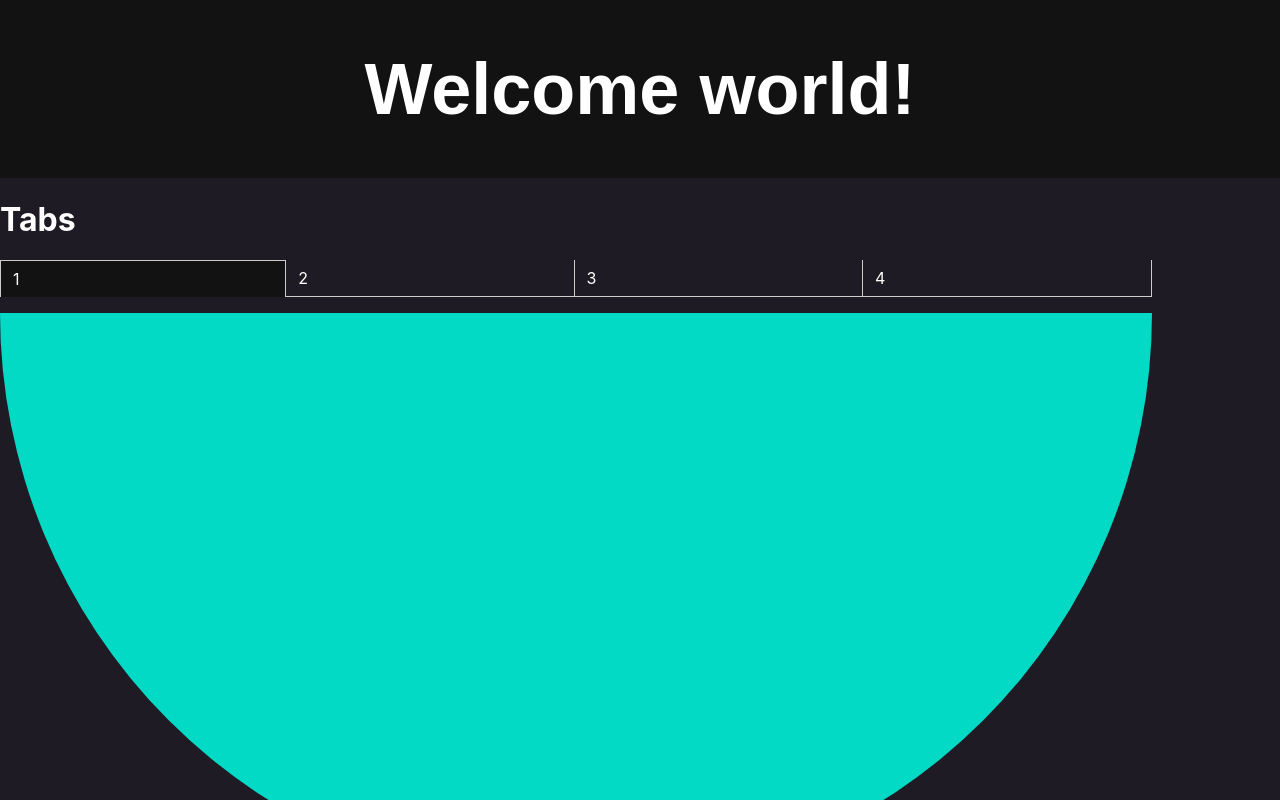
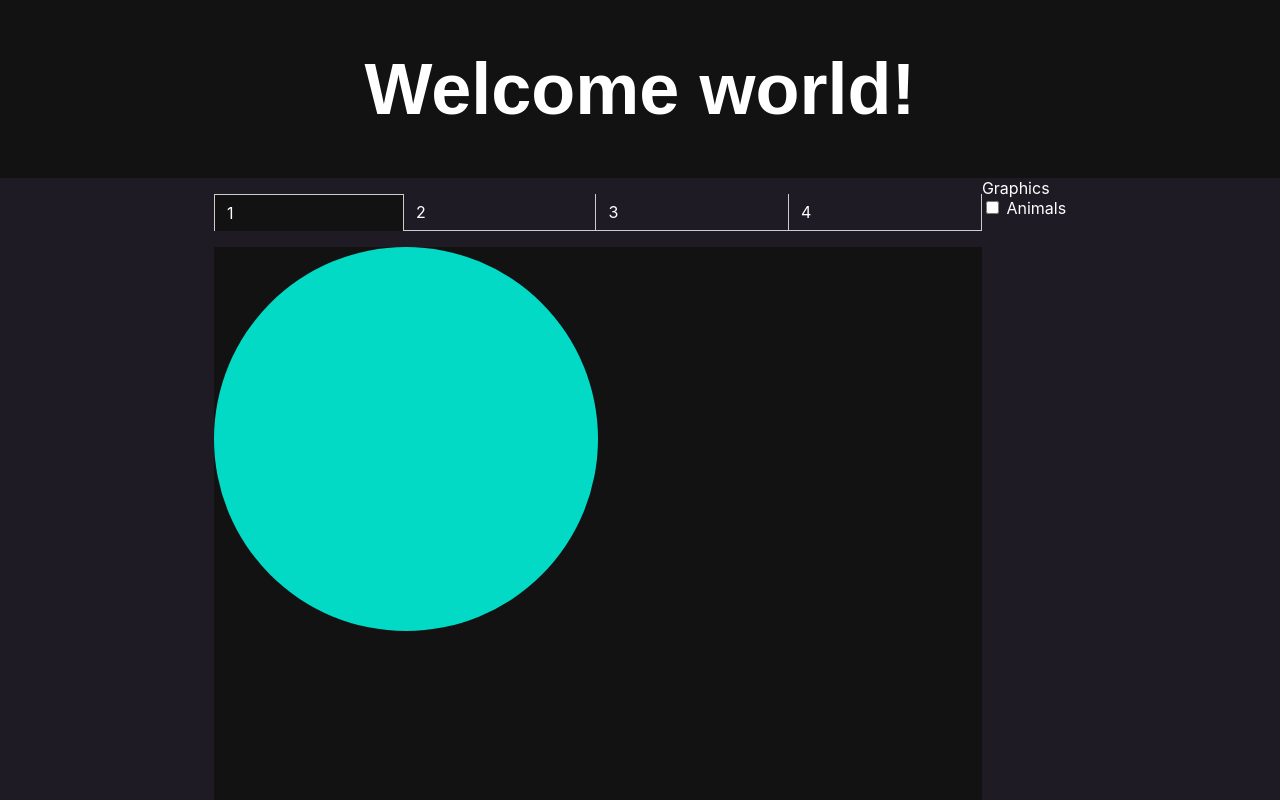
Before and after one commit to williamostensen98/Webutvikling-Prosjekt2, a React (Create React App) app: page / in a window 1280 px wide. Shown: the top 800 px of the page. Built offline with nearby package versions, Linux system fonts and the light colour scheme.

Commit message:
Started working on MediaCategories

```diff
--- a/src/App.js
+++ b/src/App.js
@@ -1,32 +1,63 @@
-import React from 'react';
+import React, {Component} from 'react';
 import Header from './components/Header';
 import Tabs from './components/Tabs'
 import './css/main.css';
 import { render } from "react-dom";
 import TabContent from "./components/TabContent"
+import Footer from "./components/Footer"
+import MediaCategory from "./components/MediaCategory"
 
-
-function App() {
+class App extends Component {
+    render() {
         return (
             <div>
                 <Header headerText="Welcome world!"/>
-            <h1>Tabs</h1>
+                <div className="main-content">
                     <Tabs>
                         <div label="1">
-                    <TabContent />
+                            <TabContent
+                                cx="50"
+                                cy="50"
+                                r="50"
+                                fill="#03DAC6"
+                            />
                         </div>
                         <div label="2">
-                    Kombinasjon 2
+                            <TabContent
+                                cx="100"
+                                cy="100"
+                                r="50"
+                                fill="#CF6679"
+                            />
                         </div>
                         <div label="3">
-                    Kombinasjon 3
+                            <TabContent
+                                cx="150"
+                                cy="50"
+                                r="50"
+                                fill="#BB86FC"
+                            />
                         </div>
                         <div label="4">
-                    Kombinasjon 4
+                            <TabContent
+                                cx="50"
+                                cy="150"
+                                r="50"
+                                fill="#3700B3"
+                            />
                         </div>
                     </Tabs>
+                    <MediaCategory
+                        mediaLabel="Graphics"
+                        category1="Animals"
+                    />
+
+                </div>
+                <Footer />
             </div>
         );
+    }
+
 }
 // const container = document.createElement('div');
 // document.body.appendChild(container);
--- /dev/null
+++ b/src/components/Footer.js
@@ -0,0 +1,19 @@
+import React, {Component} from 'react';
+
+
+class Footer extends Component {
+    constructor(props) {
+        super(props)
+    }
+    render() {
+        return (
+            <div className="footer-container">
+                <footer>
+
+                </footer>
+            </div>
+        )
+    }
+}
+
+export default Footer;
--- /dev/null
+++ b/src/components/MediaCategory.js
@@ -0,0 +1,29 @@
+import React, {Component} from 'react'
+
+class MediaCategory extends Component {
+    constructor(props) {
+        super(props)
+        this.state = {
+
+        }
+    }
+
+    render() {
+        return(
+            <div className="category-container">
+                <div>
+                <label>
+                    {this.props.mediaLabel}
+                </label>
+                <br />
+
+                <input type="checkbox" id="1">
+                </input>
+                <label for="a"> {this.props.category1}</label>
+                </div>
+            </div>
+        )
+    }
+}
+
+export default MediaCategory
--- a/src/components/TabContent.js
+++ b/src/components/TabContent.js
@@ -12,13 +12,12 @@ class TabContent extends Component {
     render() {
         return(
             <div className="tab-content-container">
-                <svg viewBox="0 0 100 100">
+                <svg viewBox="0 0 200 200">
                     <circle
-                        id="bigCirc"
-                        cx="50"
-                        cy="0"
-                        r="50"
-                        fill="#03DAC6"
+                        cx={this.props.cx}
+                        cy={this.props.cy}
+                        r={this.props.r}
+                        fill={this.props.fill}
                     />
                 </svg>
             </div>
--- a/src/components/Tabs.js
+++ b/src/components/Tabs.js
@@ -13,11 +13,19 @@ class Tabs extends Component {
         this.state = {
             activeTab: this.props.children[0].props.label,
         };
+        this.onClickTabItem = this.onClickTabItem.bind(this)
     }
 
-    onClickTabItem = (tab) => {
+    onClickTabItem(tab) {
         this.setState({ activeTab: tab });
     }
+
+    // onClickTabItem as an arrow function:
+    // onClickTabItem = (tab) => {
+    //     this.setState({ activeTab: tab });
+    // }
+    // The advantage of writing the method as an arrow function is that you dont have to bind the function in the constructor
+
     render() {
         const {
           onClickTabItem,
--- a/src/css/main.css
+++ b/src/css/main.css
@@ -19,6 +19,8 @@ body {
   /* background-color: #121212; */
   background-color: #1F1B24;
   color: white;
+  display: flex;
+  flex-direction: column;
 }
 
 code {
@@ -31,6 +33,11 @@ code {
   justify-content: center;
   /* background-color: #1F1B24; */
   background-color: #121212;
+  width: 100%;
+}
+
+.header-container < h1 {
+  width: 100%;
 }
 
 @import url('https://fonts.googleapis.com/css?family=Josefin+Sans&display=swap');
@@ -42,7 +49,7 @@ code {
 }
 
 .tabs {
-  width: 90%;
+  flex: 0 0 60%;
 
 }
 
@@ -82,3 +89,16 @@ code {
   display: flex;
   justify-content: center;
 }
+
+.footer-container {
+  background-color: #121212;
+}
+
+svg {
+  background-color: #121212;
+}
+
+.category-container {
+  display: flex;
+  flex-direction: column;
+}
```
Lines whose indentation alone changed are shown as unchanged.
